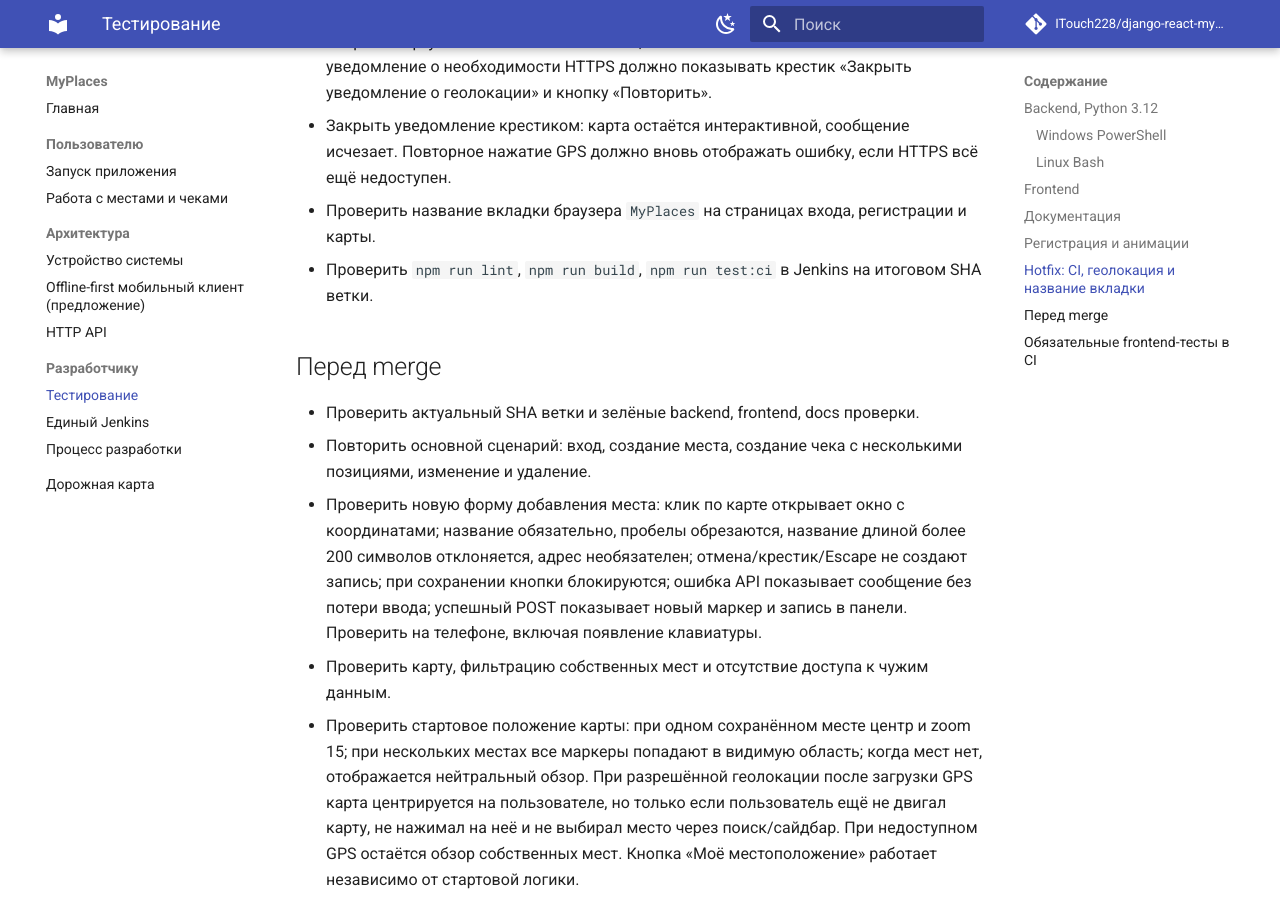
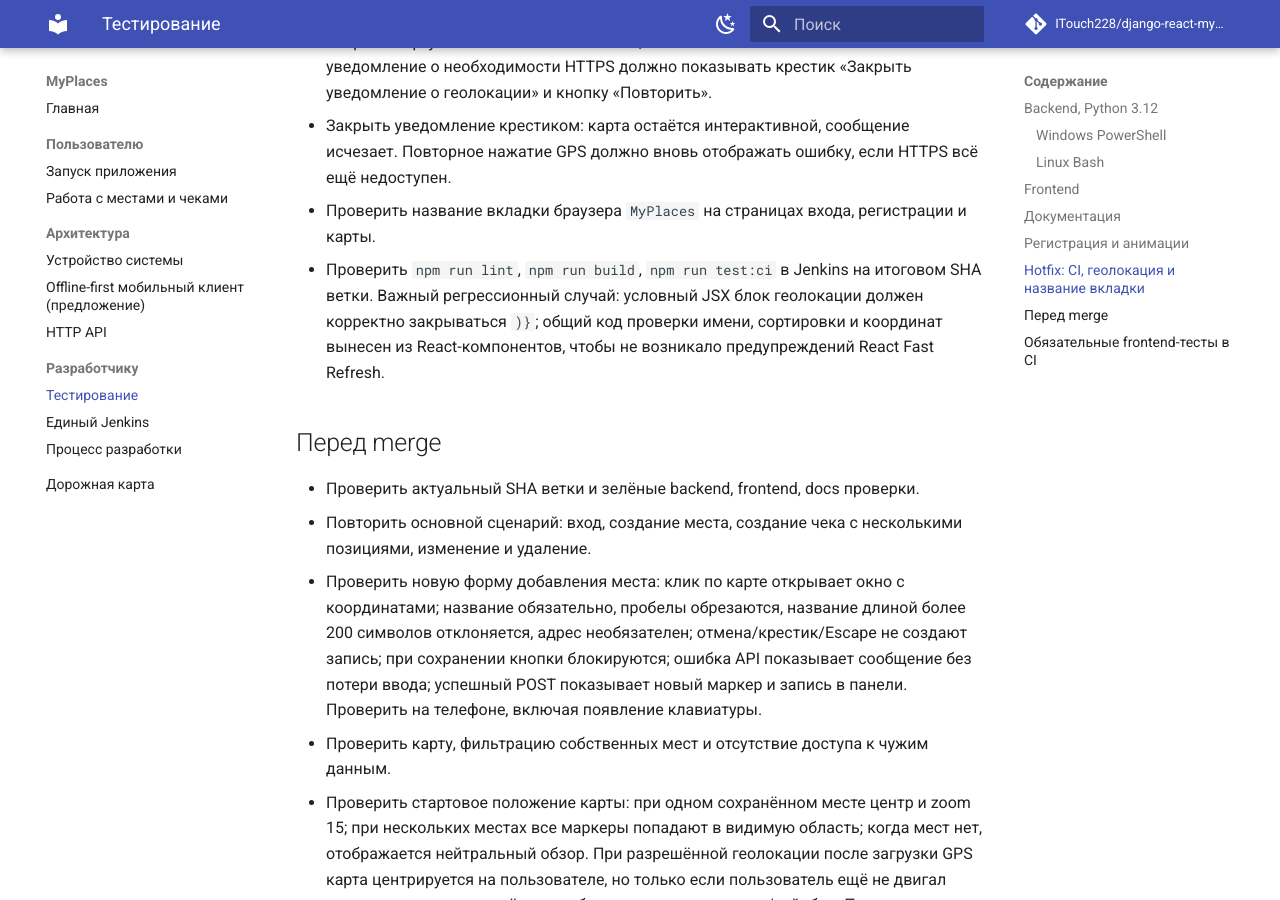
Before and after one commit to ITouch228/django-react-myplaces, an MkDocs documentation site: the page built from docs/testing.md, in a window 1280 px wide and 900 px high, scrolled down 2104 px. Built offline with MkDocs 1.6.1 and Material for MkDocs 9.7.7, drawn with Linux system fonts in a browser that asks for light colours; comment, search, counter and statistics services are not loaded.

Commit message:
docs(ci): add JSX syntax and React Fast Refresh regression coverage

```diff
--- a/docs/testing.md
+++ b/docs/testing.md
@@ -72,7 +72,7 @@ python -m mkdocs build --strict
 - Открыть карту по HTTP в локальной сети, нажать «Моё местоположение»: уведомление о необходимости HTTPS должно показывать крестик «Закрыть уведомление о геолокации» и кнопку «Повторить».
 - Закрыть уведомление крестиком: карта остаётся интерактивной, сообщение исчезает. Повторное нажатие GPS должно вновь отображать ошибку, если HTTPS всё ещё недоступен.
 - Проверить название вкладки браузера `MyPlaces` на страницах входа, регистрации и карты.
-- Проверить `npm run lint`, `npm run build`, `npm run test:ci` в Jenkins на итоговом SHA ветки.
+- Проверить `npm run lint`, `npm run build`, `npm run test:ci` в Jenkins на итоговом SHA ветки. Важный регрессионный случай: условный JSX блок геолокации должен корректно закрываться `)}`; общий код проверки имени, сортировки и координат вынесен из React-компонентов, чтобы не возникало предупреждений React Fast Refresh.
 
 ## Перед merge
 
```
